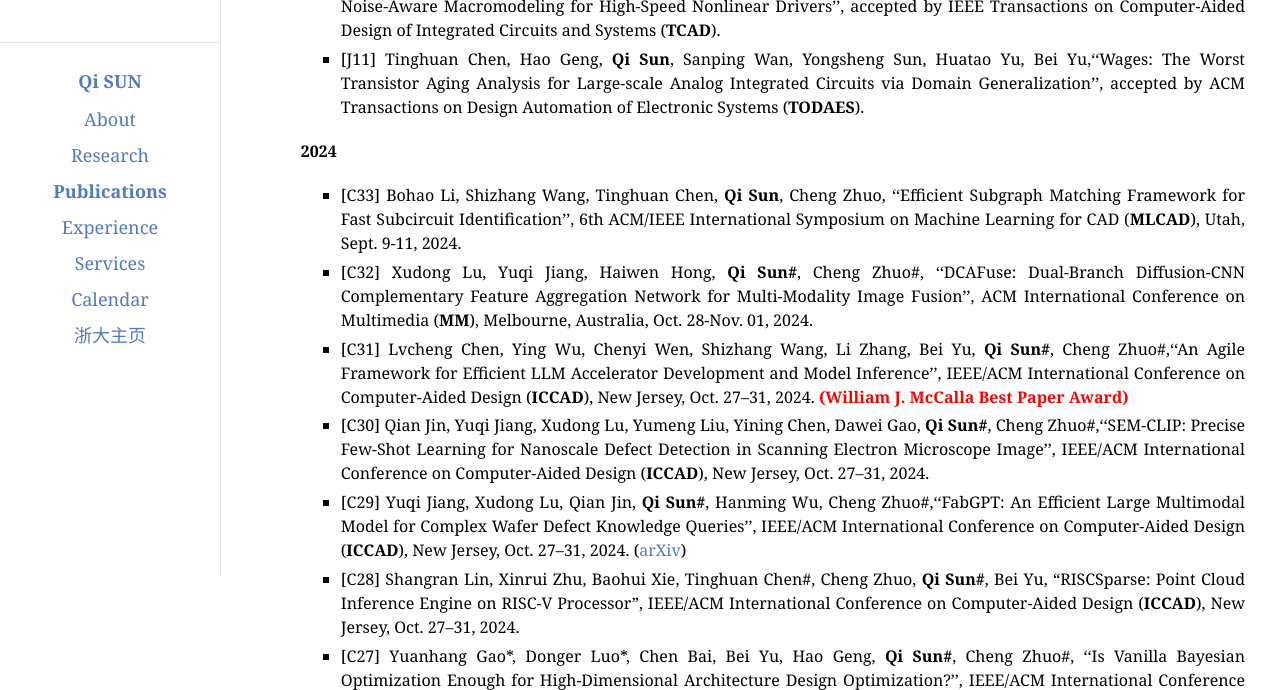
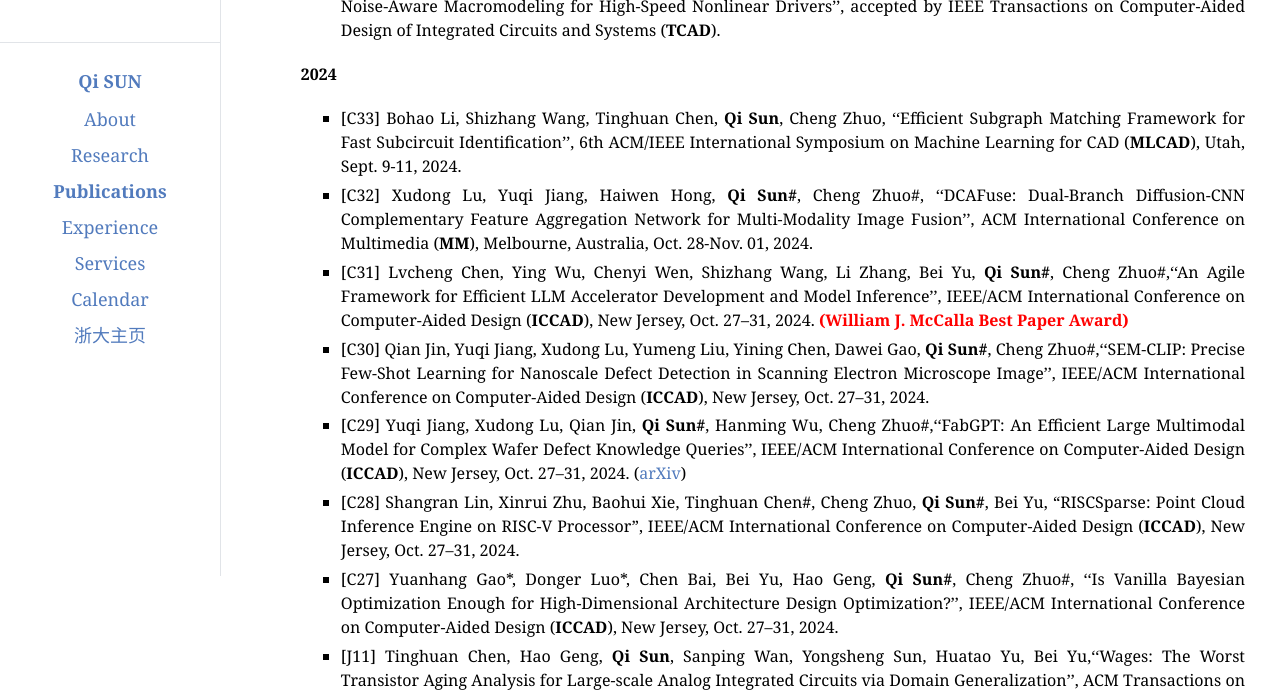
Before and after one commit to sqPoseidon/sqPoseidon.github.io, a plain HTML site: page publication.html in a window 1280 px wide. Shown: the part 256-946 px from the top of the page. Drawn offline with nearby package versions, Linux system fonts and the light colour scheme; some packages are replaced by stand-ins of ours.

Commit message:
update papers

```diff
--- a/publication.html
+++ b/publication.html
@@ -57,8 +57,6 @@ MathJax.Hub.Config({
 <ul>
 <li><p>[J12] Songyu Sun, Xiao Dong, <b>Qi Sun</b>, Xunzhao Yin, Quan Chen, Cheng Zhuo,&lsquo;&lsquo;Fast Machine-Learning-Driven Supply Noise-Aware Macromodeling for High-Speed Nonlinear Drivers&rsquo;&rsquo;, accepted by IEEE Transactions on Computer-Aided Design of Integrated Circuits and Systems (<b>TCAD</b>).</p>
 </li>
-<li><p>[J11] Tinghuan Chen, Hao Geng, <b>Qi Sun</b>, Sanping Wan, Yongsheng Sun, Huatao Yu, Bei Yu,&lsquo;&lsquo;Wages: The Worst Transistor Aging Analysis for Large-scale Analog Integrated Circuits via Domain Generalization&rsquo;&rsquo;, accepted by ACM Transactions on Design Automation of Electronic Systems (<b>TODAES</b>).</p>
-</li>
 </ul>
 <h4>2024</h4>
 <ul>
@@ -75,6 +73,8 @@ MathJax.Hub.Config({
 <li><p>[C28] Shangran Lin, Xinrui Zhu, Baohui Xie, Tinghuan Chen#, Cheng Zhuo, <b>Qi Sun#</b>, Bei Yu, “RISCSparse: Point Cloud Inference Engine on RISC-V Processor”, IEEE/ACM International Conference on Computer-Aided Design (<b>ICCAD</b>), New Jersey, Oct. 27–31, 2024.</p>
 </li>
 <li><p>[C27] Yuanhang Gao*, Donger Luo*, Chen Bai, Bei Yu, Hao Geng, <b>Qi Sun#</b>, Cheng Zhuo#, &lsquo;&lsquo;Is Vanilla Bayesian Optimization Enough for High-Dimensional Architecture Design Optimization?&rsquo;&rsquo;, IEEE/ACM International Conference on Computer-Aided Design (<b>ICCAD</b>), New Jersey, Oct. 27–31, 2024.</p>
+</li>
+<li><p>[J11] Tinghuan Chen, Hao Geng, <b>Qi Sun</b>, Sanping Wan, Yongsheng Sun, Huatao Yu, Bei Yu,&lsquo;&lsquo;Wages: The Worst Transistor Aging Analysis for Large-scale Analog Integrated Circuits via Domain Generalization&rsquo;&rsquo;, ACM Transactions on Design Automation of Electronic Systems (<b>TODAES</b>), vol. 29, no. 73, pp 1 - 23, 2024.</p>
 </li>
 <li><p>[J10] Chen Bai, <b>Qi Sun#</b>, Jianwang Zhai, Yuzhe Ma, Bei Yu, Martin D.F. Wong,&lsquo;&lsquo;BOOM-Explorer: RISC-V BOOM Microarchitecture Design Space Exploration&rsquo;&rsquo;, ACM Transactions on Design Automation of Electronic Systems (<b>TODAES</b>), vol. 29, no. 01, pp. 1–23, 2024.</p>
 </li>
```
